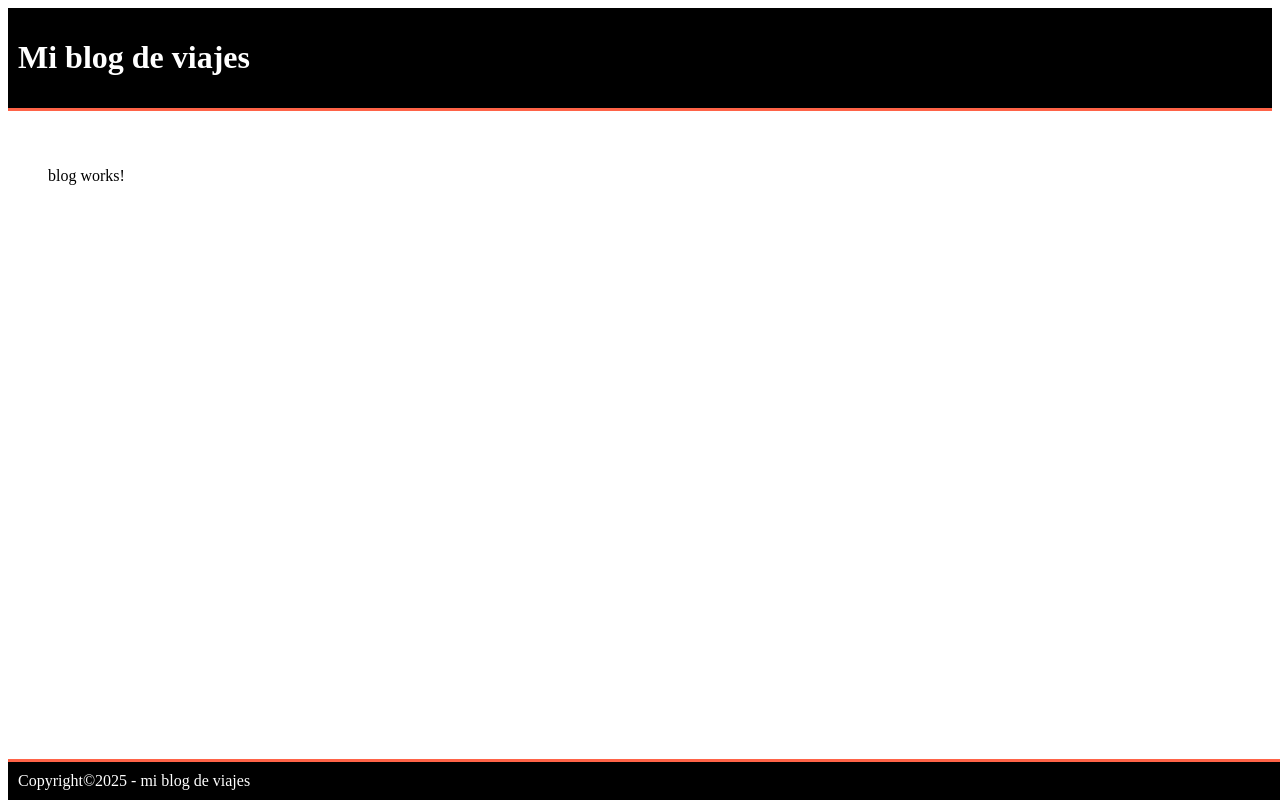
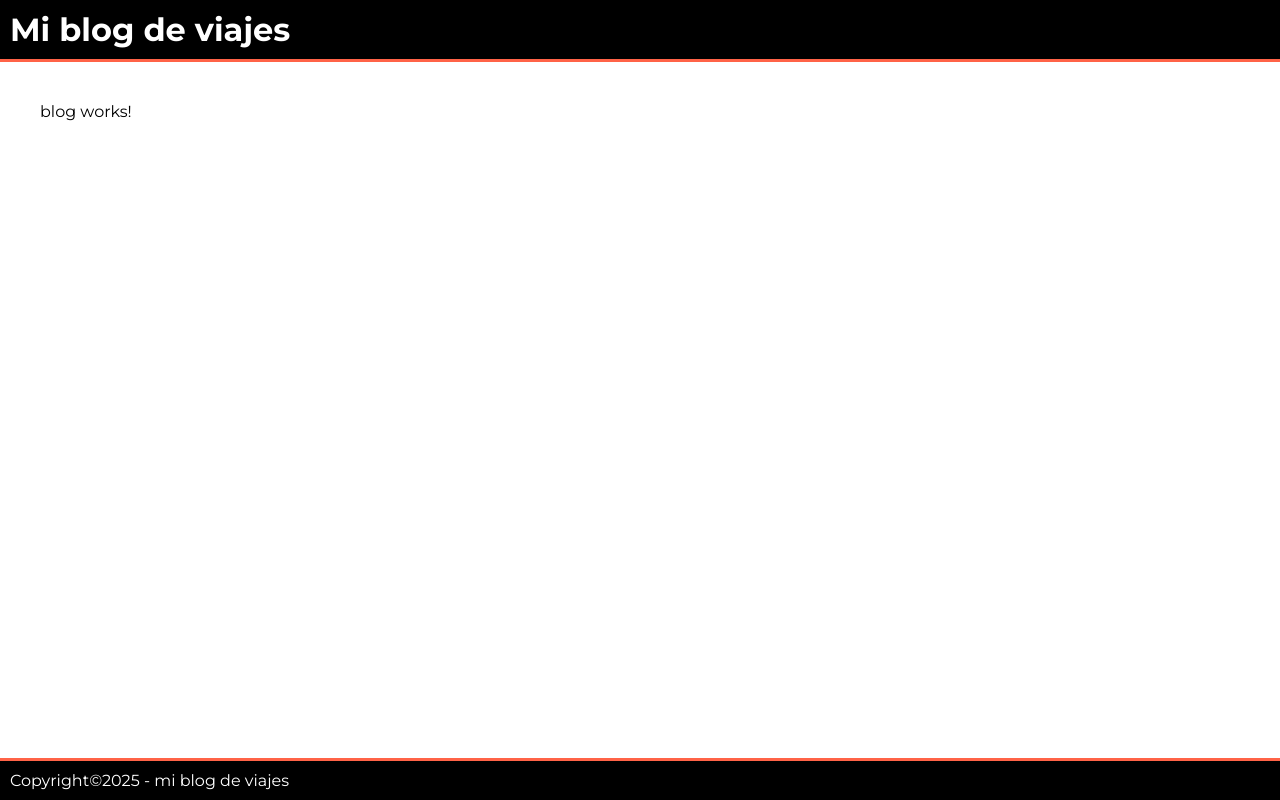
Before and after one commit to Baxone/blogAngular_act5, an Angular app: page / in a window 1280 px wide. Built offline with nearby package versions, Linux system fonts and the light colour scheme.

Commit message:
layout general

```diff
--- a/src/styles.css
+++ b/src/styles.css
@@ -1 +1,18 @@
 /* You can add global styles to this file, and also import other style files */
+@import url('https://fonts.googleapis.com/css2?family=Montserrat:ital,wght@0,100..900;1,100..900&display=swap');
+
+* {
+  margin: 0;
+  padding: 0;
+  box-sizing: border-box;
+}
+
+img {
+  width: 100%;
+  height: auto;
+  display: block;
+}
+
+body {
+  font-family: "Montserrat", serif;
+}
```
